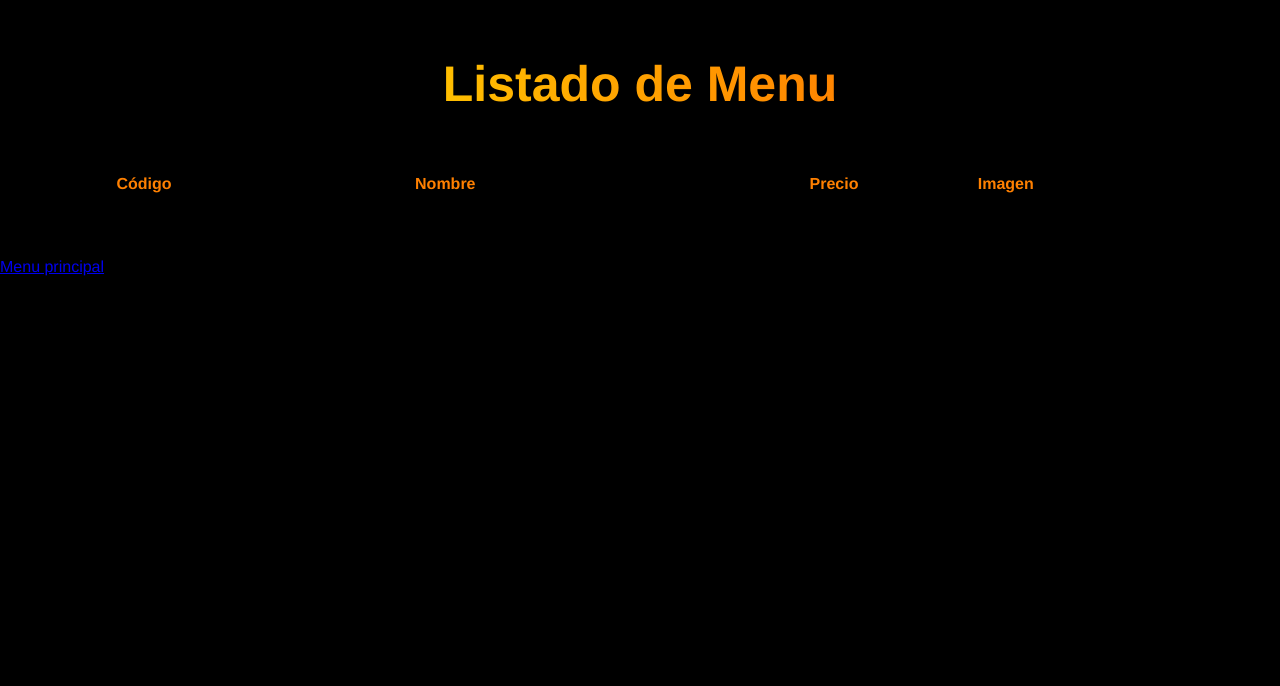
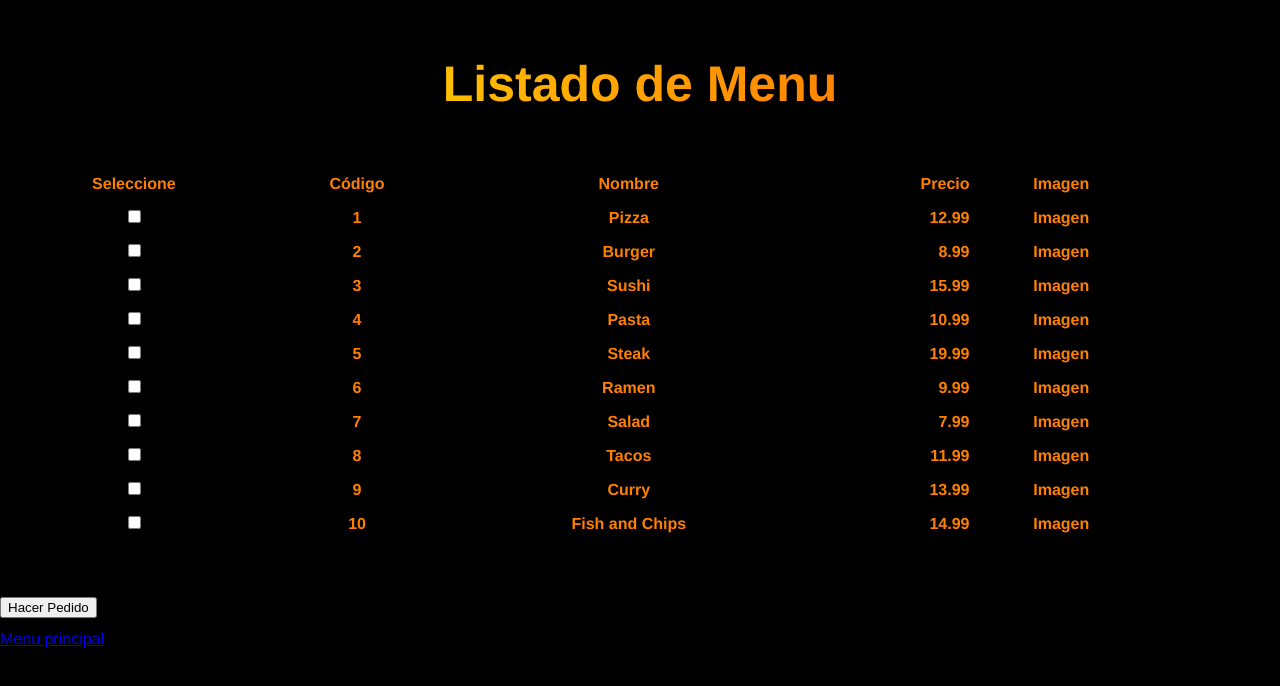
Before and after one commit to guillelorex/codoAcodoBackEnd, a plain HTML site: page templates/ReadMenu.html in a window 1280 px wide. Drawn offline with Linux system fonts and the light colour scheme; no server answers.

Commit message:
Update ReadMenu.html

```diff
--- a/templates/ReadMenu.html
+++ b/templates/ReadMenu.html
@@ -11,20 +11,104 @@
 </head>
 <body>
     <h1>Listado de Menu</h1>
-<table>
+    <form id=formpedido action="">
+<table id="TablaMenu">
     <thead>
         <tr>
+        <th>Seleccione</th>
         <th>Código</th>
         <th>Nombre</th>
         <th align="right">Precio</th>
         <th>Imagen</th>
         </tr>
+        <tr>
+            <th> <input type="checkbox" name="platillo" id="1" value="1"></th>
+            <th>1</th>
+            <th>Pizza</th>
+            <th align="right">12.99</th>
+            <th>Imagen</th>
+        </tr>
+        <tr>
+            <th> <input type="checkbox"name="platillo" id="2" value="2"></th>
+            <th>2</th>
+            <th>Burger</th>
+            <th align="right">8.99</th>
+            <th>Imagen</th>
+        </tr>
+        <tr>
+            <th> <input type="checkbox" name="platillo" id="3" value="3"></th>
+            <th>3</th>
+            <th>Sushi</th>
+            <th align="right">15.99</th>
+            <th>Imagen</th>
+        </tr>
+        <tr>
+            <th> <input type="checkbox" name="platillo" id="4" value="4"></th>
+            <th>4</th>
+            <th>Pasta</th>
+            <th align="right">10.99</th>
+            <th>Imagen</th>
+        </tr>
+        <tr>
+            <th> <input type="checkbox" name="platillo" id="5" value="5"></th>
+            <th>5</th>
+            <th>Steak</th>
+            <th align="right">19.99</th>
+            <th>Imagen</th>
+        </tr>
+        <tr>
+            <th> <input type="checkbox" name="platillo" id="6" value="6"></th>
+            <th>6</th>
+            <th>Ramen</th>
+            <th align="right">9.99</th>
+            <th>Imagen</th>
+        </tr>
+        <tr>
+            <th> <input type="checkbox" name="platillo" id="7" value="7"></th>
+            <th>7</th>
+            <th>Salad</th>
+            <th align="right">7.99</th>
+            <th>Imagen</th>
+        </tr>
+        <tr>
+            <th> <input type="checkbox" name="platillo" id="8" value="8"></th>
+            <th>8</th>
+            <th>Tacos</th>
+            <th align="right">11.99</th>
+            <th>Imagen</th>
+        </tr>
+        <tr>
+            <th> <input type="checkbox" name="platillo" id="9" value="9"></th>
+            <th>9</th>
+            <th>Curry</th>
+            <th align="right">13.99</th>
+            <th>Imagen</th>
+        </tr>
+        <tr>
+            <th> <input type="checkbox" name="platillo" id="10" value="10"></th>
+            <th>10</th>
+            <th>Fish and Chips</th>
+            <th align="right">14.99</th>
+            <th>Imagen</th>
+        </tr>
+
     </thead>
-        <tbody id="tablaMenu"> </tbody>
 </table>
+
+<input class="boton" type="submit" value="Hacer Pedido" onclick="realizarPedido()">
+
+</form>
  <div class="contenedor-centrado">
     <a href="index.html">Menu principal</a>
 </div>
 <script src="../javaScripts/ReadMenu.js"></script>
+
+<script>
+    function realizarPedido() {
+        alert('Pedido realizado');
+    }
+</script>
+
+
 </body>
 </html>
```
